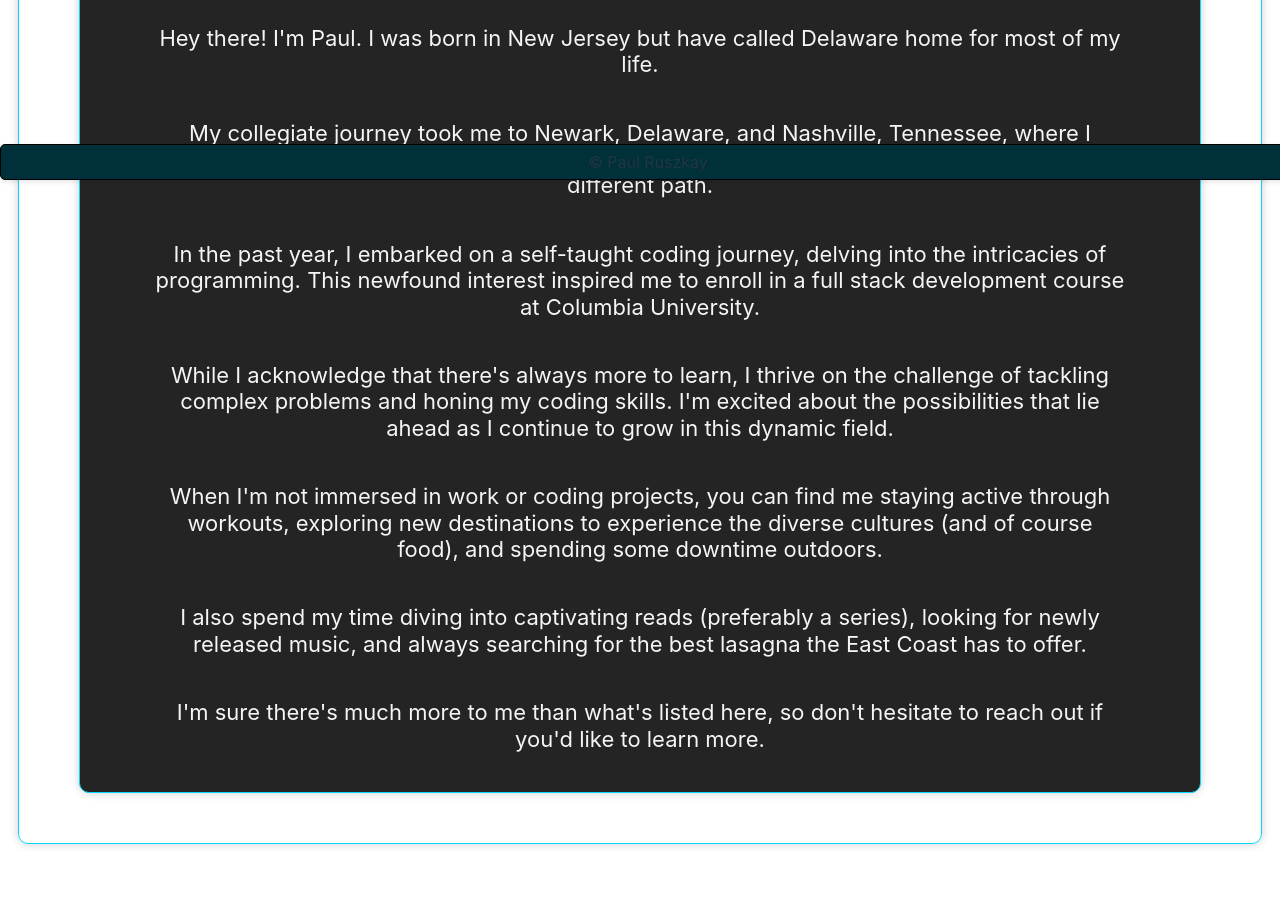
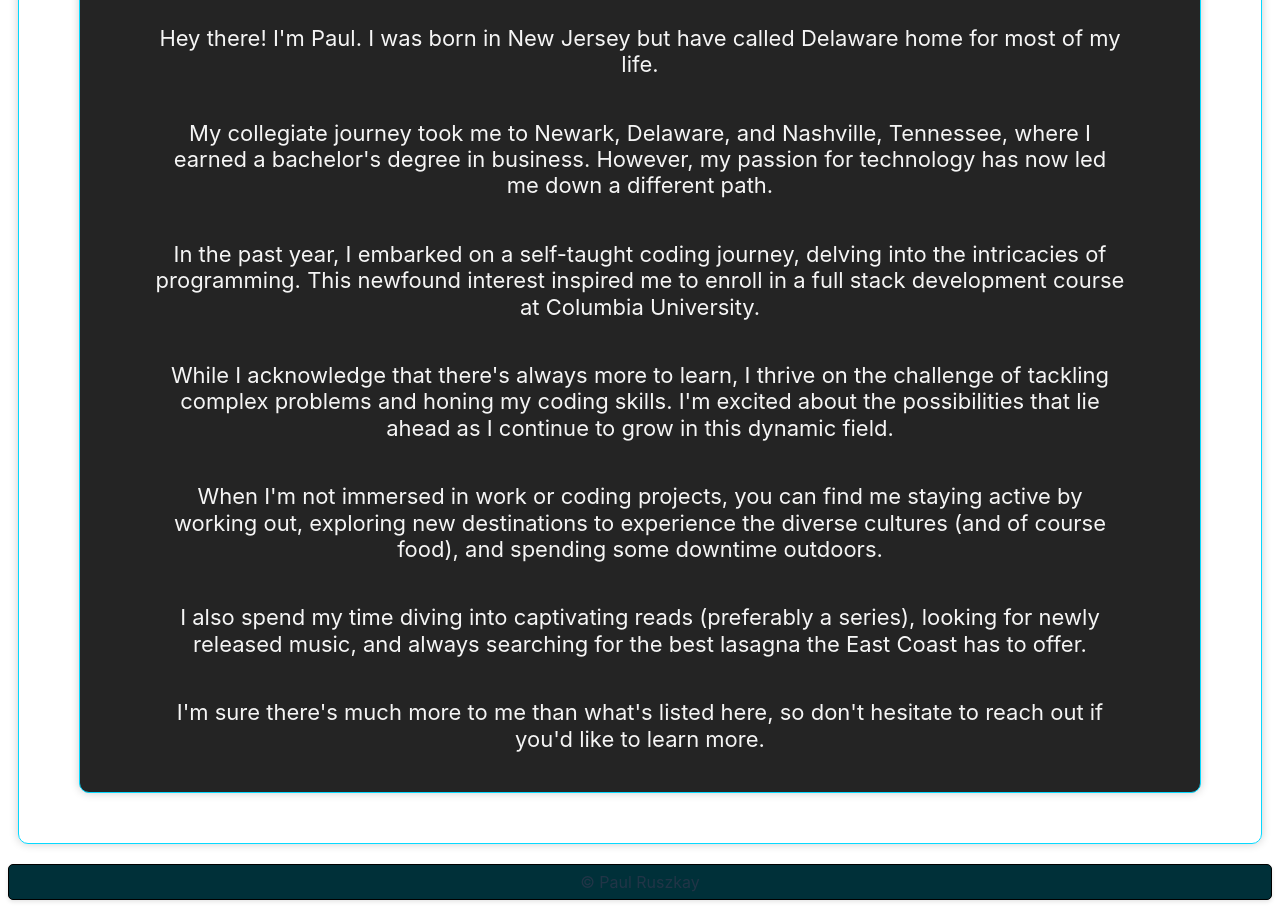
Before and after one commit to PaulRusz/Portfolio-example, a Next.js app: page /About in a window 1280 px wide. Shown: the part 620-1528 px from the top of the page. Before the commit the page ends 1484 px from the top, so only its background shows below. Built offline with nearby package versions, Linux system fonts and the light colour scheme.

Commit message:
removed sticky footer & is now at the bottom of a scrollable screen

```diff
--- a/components/Footer/Footer.module.css
+++ b/components/Footer/Footer.module.css
@@ -1,16 +1,13 @@
 .footer {
+
         background: #003039;
         height: 20px;
         display: flex;
         justify-content: center;
         align-items: center;
-    margin-top: 50px;
         padding: 7px;
         box-shadow: 0 2px 4px rgba(0, 0, 0, 0.1);
         border: 1px solid black;
         border-radius: 5px;
-    position: fixed;
-    bottom: 0;
-    left: 0;
-    width: 100%;
+
 }
--- a/pages/About/index.js
+++ b/pages/About/index.js
@@ -16,8 +16,6 @@ export default function AboutMe() {
       setCurrentImage(images[randomIndex]);
     });
 
-
-
     return (
 
       // Code for 'fade in' transition
@@ -27,6 +25,8 @@ export default function AboutMe() {
     animate={{ opacity: 1, transition: { duration: 1 } }}
     exit={{ opacity: 0 }}
     >
+
+
 
     <Navbar />
 
@@ -48,7 +48,7 @@ export default function AboutMe() {
         <p>
           My collegiate journey took me to Newark, Delaware, and Nashville,
           Tennessee, where I earned a bachelor's degree in business. However, my
-          passion for technology led me down a different path.
+          passion for technology has now led me down a different path.
         </p>
         <p>
           In the past year, I embarked on a self-taught coding journey, delving
@@ -64,7 +64,7 @@ export default function AboutMe() {
         </p>
         <p>
           When I'm not immersed in work or coding projects, you can find me
-          staying active through workouts, exploring new destinations to
+          staying active by working out, exploring new destinations to
           experience the diverse cultures (and of course food), and spending
           some downtime outdoors.
         </p>
@@ -81,5 +81,6 @@ export default function AboutMe() {
       </div>
 
       <Footer />
+
       </motion.div>
       )}
```
Lines whose indentation alone changed are shown as unchanged.
